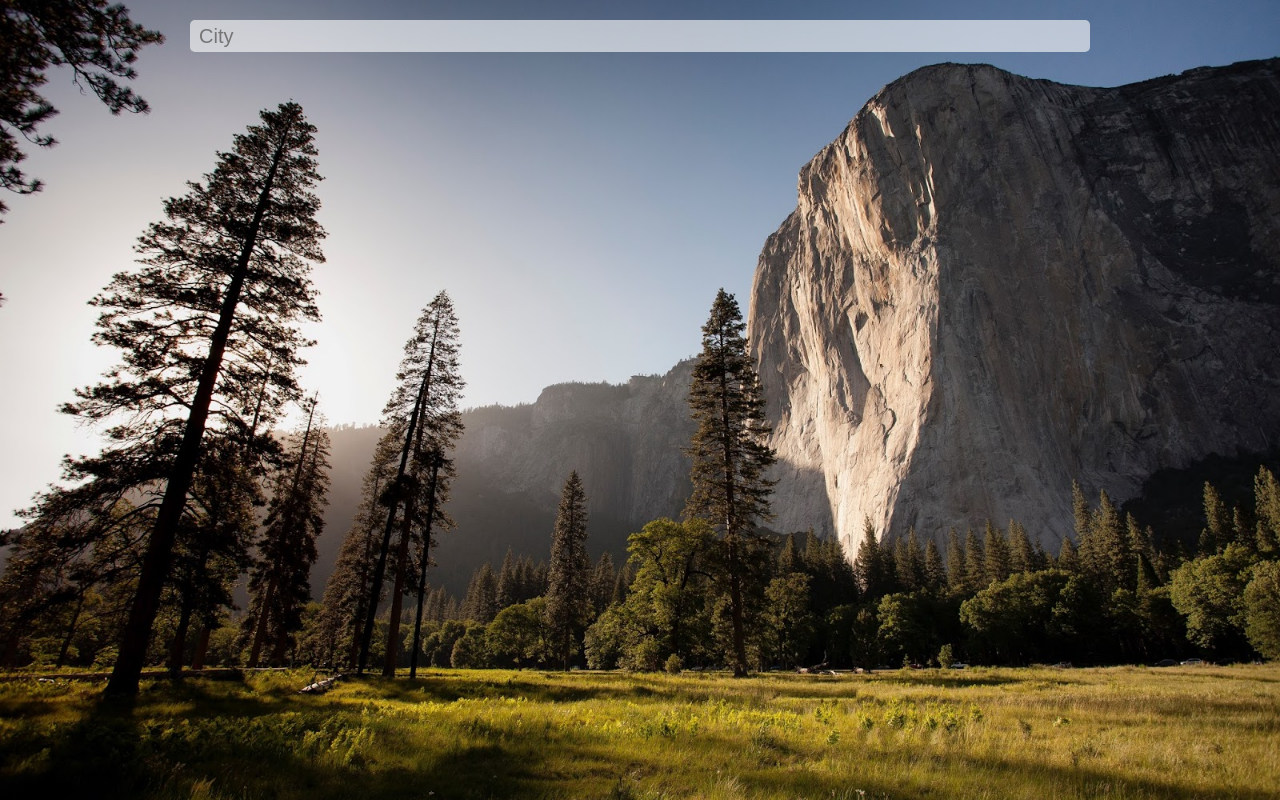
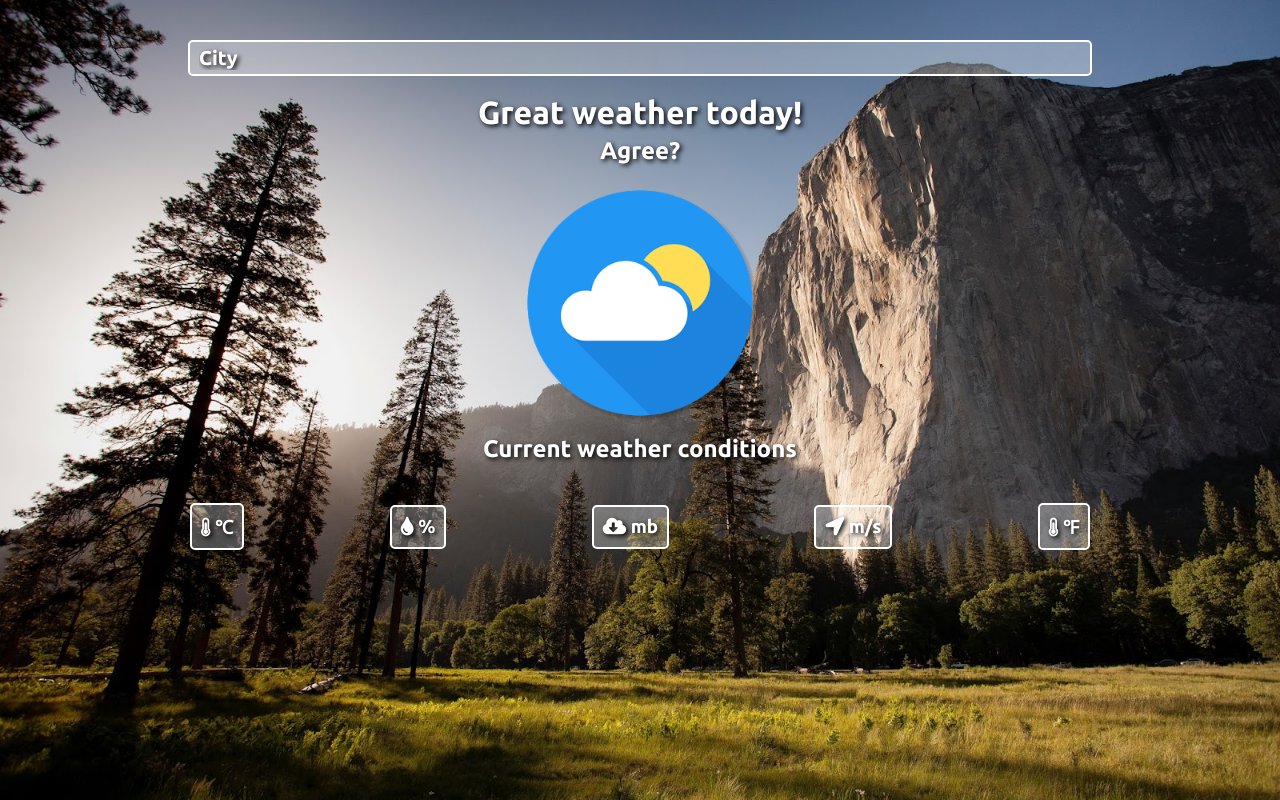
Before and after one commit to BegovicNikola/WeatherApp, a plain HTML site: page index.html in a window 1280 px wide. Drawn offline with Linux system fonts and the light colour scheme.

Commit message:
Adding styles

```diff
--- a/css/style.css
+++ b/css/style.css
@@ -3,39 +3,80 @@
   padding: 0;
   list-style-type: none;
   text-decoration: none;
+  font-family: 'Ubuntu', sans-serif;
+  color: #fff;
+  text-shadow: 2px 2px 5px #000;
 }
 
-body{
+body {
   background-image: url('../img/bg.jpg');
   background-attachment: fixed;
   background-position: center;
   background-size: cover;
   background-repeat: no-repeat;
 }
+
 /* CONTAINER START */
+
 #container {
   width: 900px;
-  margin: 20px auto;
+  margin: 40px auto;
   display: flex;
   flex-flow: column;
   justify-content: flex-start;
   align-items: center;
 }
+
 /* CONTAINER END */
+
 /* INPUT START */
-#enter{
+
+#enter {
   width: 98%;
   height: 20px;
   padding: 6px 1%;
   font-size: 20px;
-  background-color: rgba(255, 255, 255, 0.6);
+  background-color: rgba(255, 255, 255, 0.3);
   border-radius: 5px;
-  border: none;
+  border: 2px solid #fff;
+  outline: none;
+  font-weight: bold;
+  transition: 0.8s;
 }
+
+#enter:focus {
+  background-color: rgba(255, 255, 255, 0.4);
+  box-shadow: 5px 5px 12px #000;
+}
+
+#enter::placeholder {
+  color: #fff;
+}
+
 /* INPUT END */
+
+/* CITY AND COUNTRY START */
+
+#city {
+  margin-top: 18px;
+}
+
+#country {
+  margin-top: 6px;
+}
+
+#condition {
+  margin-top: 12px;
+}
+
+/* CITY AND COUNTRY END */
+
+/* IMAGE START */
+
 #image {
-  width: 300px;
-  height: 300px;
+  margin-top: 18px;
+  width: 240px;
+  height: 240px;
 }
 
 #image img {
@@ -43,4 +84,25 @@ body{
   height: 100%;
 }
 
-/* GENERAL SETTINGS */
+/* IMAGE END */
+
+/* FEEL START */
+
+#feel {
+  margin-top: 40px;
+  width: 100%;
+  display: flex;
+  justify-content: space-between;
+  align-items: center;
+}
+
+.feeld {
+  border: 2px solid #fff;
+  padding: 1%;
+  border-radius: 5px;
+  background-color: rgba(255, 255, 255, 0.3);
+}
+
+/* FEEL END */
+
+/* GENERAL SETTINGS END */
--- a/index.html
+++ b/index.html
@@ -5,35 +5,41 @@
   <meta name="viewport" content="width=device-width, initial-scale=1.0">
   <meta http-equiv="X-UA-Compatible" content="ie=edge">
   <title>WeatherApp</title>
+  <link href="https://fonts.googleapis.com/css?family=Ubuntu:400,700" rel="stylesheet">
+  <link rel="stylesheet" href="https://use.fontawesome.com/releases/v5.0.12/css/all.css" integrity="sha384-G0fIWCsCzJIMAVNQPfjH08cyYaUtMwjJwqiRKxxE/rx96Uroj1BtIQ6MLJuheaO9"
+    crossorigin="anonymous">
   <link rel="stylesheet" type="text/css" href="css/style.css"/>
 </head>
 <body>
   <div id="container">
     <input id="enter" type="text" placeholder="City"/>
     <h1 id="city">
-      <!-- Inserts city and region -->
+      <!-- Inserts city and region -->Great weather today!
     </h1>
     <h2 id="country">
-      <!-- Inserts country -->
+      <!-- Inserts country -->Agree?
     </h2>
     <div id="image">
-      <!-- Inserts image of conditions -->
+      <!-- Inserts image of conditions --><img src="img/cloudy.png" />
     </div>
     <h2 id="condition">
-      <!-- Inserts condition -->
+      <!-- Inserts condition -->Current weather conditions
     </h2>
     <div id="feel">
-      <h3 id="temp">
-        <!-- Inserts temperature (change from F to C) -->
+      <h3 id="tempc" class="feeld">
+        <!-- Inserts temperature (change from F to C) --><i class="fas fa-thermometer-three-quarters"></i> &#8451;
       </h3>
-      <h3 id="wind">
-        <!-- Inserts wind speed (change from MPH to M/S) -->
+      <h3 id="humid" class="feeld">
+        <!-- Inserts humidity --><i class="fas fa-tint"></i> &percnt;
       </h3>
-      <h3 id="humid">
-        <!-- Inserts humidity -->
+      <h3 id="press" class="feeld">
+        <!-- Inserts pressure --><i class="fas fa-cloud-download-alt"></i> mb
       </h3>
-      <h3 id="press">
-        <!-- Inserts pressure -->
+      <h3 id="wind" class="feeld">
+        <!-- Inserts wind speed (change from MPH to M/S) --><i class="fas fa-location-arrow"></i> m/s
+      </h3>
+      <h3 id="tempf" class="feeld">
+        <!-- Inserts temperature in F --><i class="fas fa-thermometer-three-quarters"></i> &#8457;
       </h3>
     </div>
   </div>
--- a/js/main.js
+++ b/js/main.js
@@ -10,11 +10,26 @@ function loadWeather(){
 
   xhr.onload = function(){
     if(this.status == 200){
+      // Parsing json
       var weather = JSON.parse(this.responseText);
+      // Finding a city, and region and concatinating
       document.getElementById("city").innerHTML = weather.query.results.channel.location.city + ", " + weather.query.results.channel.location.region;
+      // Finding a country
       document.getElementById("country").innerHTML = weather.query.results.channel.location.country;
+      // Saving condition in a variable for later use in checking for images that fit the criteria
       var condition = weather.query.results.channel.item.condition.code;
+      // Description of conditions
       document.getElementById("condition").innerHTML = weather.query.results.channel.item.condition.text;
+      // Temperature converted from F to C and displayed
+      document.getElementById("tempc").innerHTML = '<i class="fas fa-thermometer-three-quarters"></i> ' + Math.round((Number(weather.query.results.channel.item.condition.temp) - 32) * 5 / 9) + "&#8451;";
+      // Temperature in F
+      document.getElementById("tempf").innerHTML = '<i class="fas fa-thermometer-three-quarters"></i> ' + weather.query.results.channel.item.condition.temp + "&#8457;";
+      // Wind speed from mph to mps
+      document.getElementById("wind").innerHTML = '<i class="fas fa-location-arrow"></i> ' + Math.round(Number(weather.query.results.channel.wind.speed)*0.44704) + "m/s";
+      // Atmospheric pressure in mBar
+      document.getElementById("press").innerHTML = '<i class="fas fa-cloud-download-alt"></i> ' + Math.round(Number(weather.query.results.channel.atmosphere.pressure)) + "mb";
+      // Humidity in percent
+      document.getElementById("humid").innerHTML = '<i class="fas fa-tint"></i> ' + weather.query.results.channel.atmosphere.humidity + "&percnt;";
       /* ADD ALL THE MISSING CONDITIONS IN RELATED CASES */
       if(condition == 0 || condition == 1 || condition == 2 /*HURRICANES*/){
         document.getElementById('image').innerHTML = '<img src="img/cloudy.png"/>';
```
